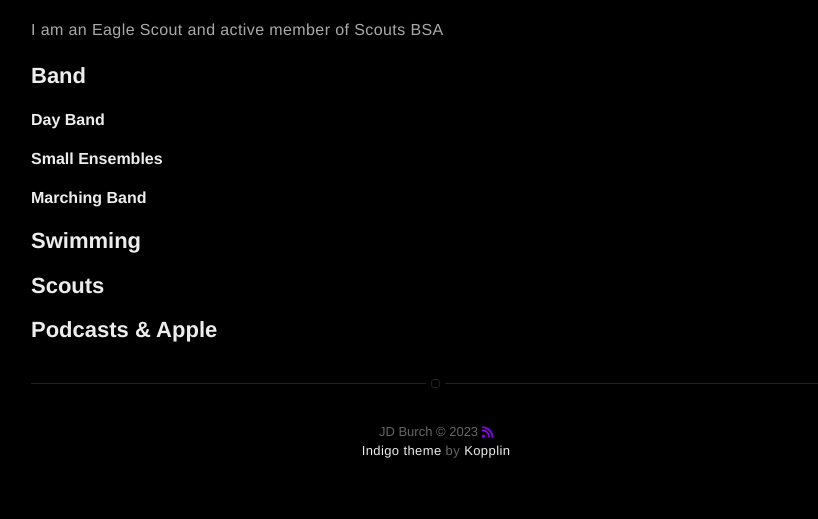
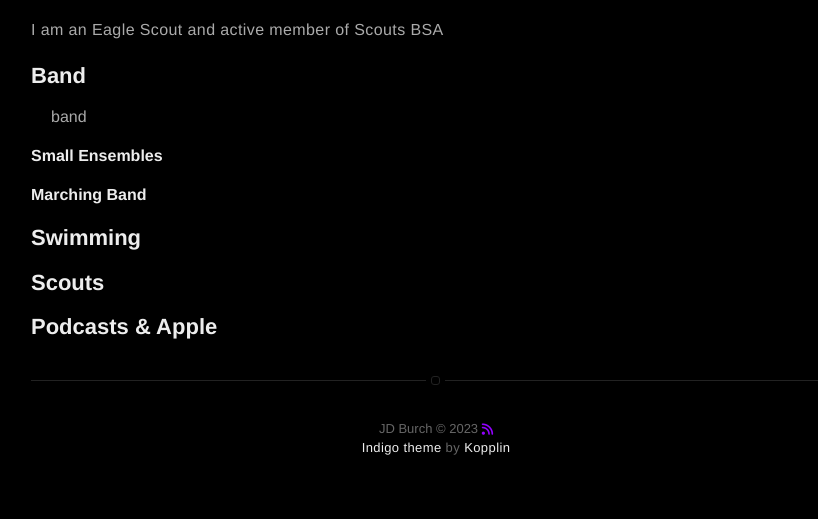
Before and after one commit to JDBurchHuzzah/jdburchhuzzah.github.io, a Jekyll site: the page built from about.md, in a window 1280 px wide. Shown: the part 743-1262 px from the top of the page, without its empty margins (204-1022 px from the left). Built offline with Jekyll 4.4.1, drawn with Linux system fonts in a browser that asks for light colours; nearby versions of some CDN libraries.

Commit message:
Update about.md

```diff
--- a/about.md
+++ b/about.md
@@ -14,7 +14,7 @@
 
 <h2>Band</h2>
 
-  <h4>Day Band</h4>
+<div style="text-indent: 20px;"> band </div>
 
   <h4>Small Ensembles</h4>
 
```
